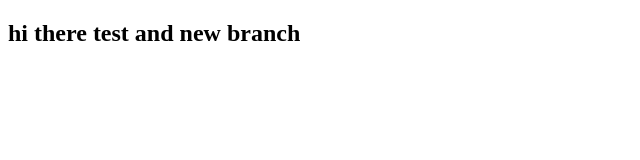
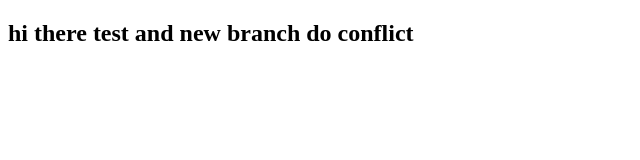
Before and after one commit to Yuliia-Lysiuk/git-trainning, a plain HTML site: page trello/trello.html in a window 1280 px wide. Shown: the whole page, without its empty margins (0-640 px from the left). Drawn offline with Linux system fonts and the light colour scheme.

Commit message:
new line

```diff
--- a/trello/trello.html
+++ b/trello/trello.html
@@ -7,6 +7,6 @@
     <title>Document</title>
 </head>
 <body>
-   <h2>hi there test and new branch</h2>
+   <h2>hi there test and new branch do conflict</h2>
 </body>
 </html>
```
